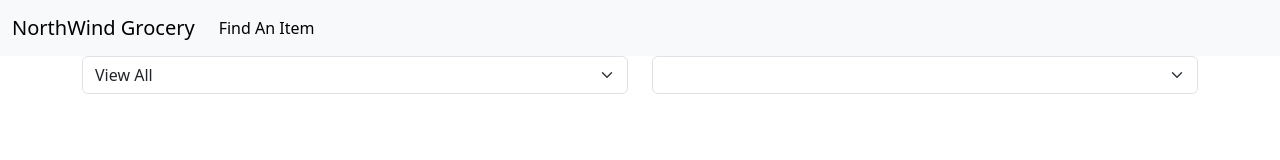
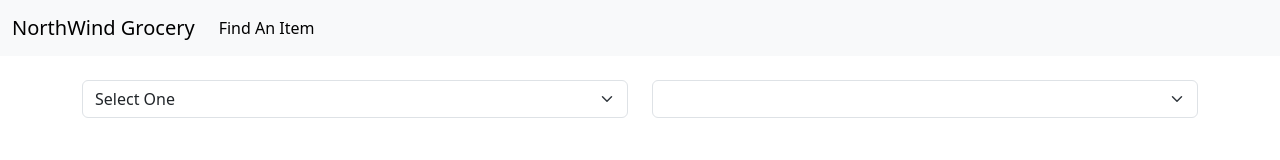
Before and after one commit to ojohnson1/northwindGrocery, a plain HTML site: page products_search.html in a window 1280 px wide. Drawn offline with nearby package versions, Linux system fonts and the light colour scheme.

Commit message:
changed dropdown names and options to values

```diff
--- a/products_search.html
+++ b/products_search.html
@@ -4,7 +4,7 @@
 <head>
     <meta charset="utf-8">
     <meta name="viewport" content="width=device-width, initial-scale=1">
-    <title>Bootstrap demo</title>
+    <title>Search Page</title>
     <link href="https://cdn.jsdelivr.net/npm/bootstrap@5.3.2/dist/css/bootstrap.min.css" rel="stylesheet"
         integrity="sha384-T3c6CoIi6uLrA9TneNEoa7RxnatzjcDSCmG1MXxSR1GAsXEV/Dwwykc2MPK8M2HN" crossorigin="anonymous">
 </head>
@@ -30,19 +30,27 @@
 
 
     <div class="container">
-        <div class="row">
+        <div class="row mt-4">
             <div class="col">
-                <select id=initialDropdown class="form-select" aria-label="Default select example">
-                    <option selected>Select One</option>
-                    <option selected>Search By Category</option>
-                    <option selected>View All</option>
-                  </select>
+                <select id=searchDropdown class="form-select" aria-label="Default select example">
+                    <option value="selectOne">Select One</option>
+                    <option value="searchByCategory">Search By Category</option>
+                    <option value="viewAll">View All</option>
+                </select>
             </div>
 
             <div class="col">
-                <select id=categoryDropdown class="form-select" aria-label="Default select example">
+                <select id=secondDropdown class="form-select" aria-label="Default select example">
 
-                  </select>
+                </select>
+            </div>
+        </div>
+
+        <div class="row">
+            <div class="col">
+                <div id="displayProducts">
+
+                </div>
             </div>
         </div>
     </div>
```
Also changed, not shown: index.html (+1 -1 lines).
